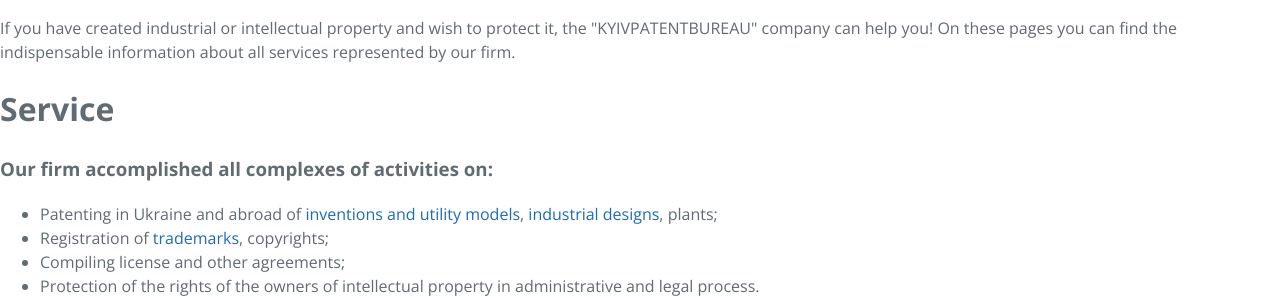
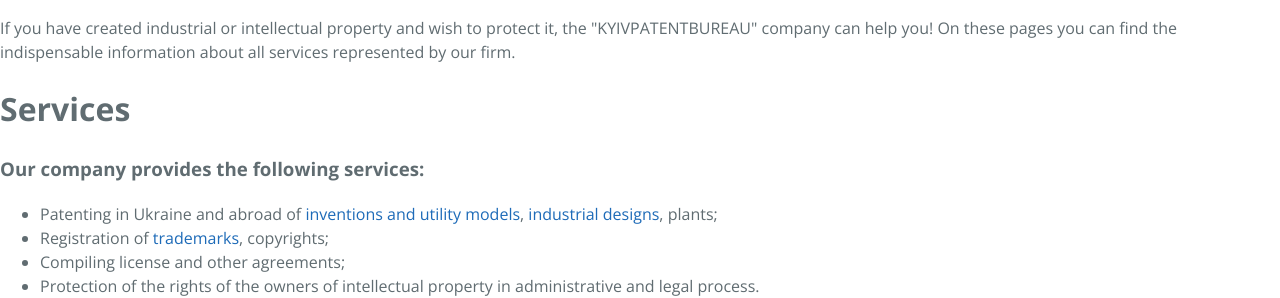
Before and after one commit to Mindshine/patent, a Jekyll site: the page built from _posts/en/pages/2000-01-01-index.html, in a window 1280 px wide. Shown: the part 208-506 px from the top of the page. Built offline with Jekyll 4.4.1, drawn with Linux system fonts in a browser that asks for light colours; Markdown is read by kramdown in place of the engine named in the settings.

Commit message:
Update 2000-01-01-index.html

```diff
--- a/_posts/en/pages/2000-01-01-index.html
+++ b/_posts/en/pages/2000-01-01-index.html
@@ -6,8 +6,8 @@
 - en
 ---
 <p>If you have created industrial or intellectual property and wish to protect it, the "KYIVPATENTBUREAU" company can help you! On these pages you can find the indispensable information about all services represented by our firm.</p>
-<h1>Service</h1>
-<h3>Our firm accomplished all complexes of activities on:</h3>
+<h1>Services</h1>
+<h3>Our company provides the following services:</h3>
 <ul>
   <li>Patenting in Ukraine and abroad of <a href="./inventions.html">inventions and utility models</a>, <a href="./designs.html">industrial designs</a>, plants;</li>
   <li>Registration of <a href="./trademark.html">trademarks</a>, copyrights;</li>
```
